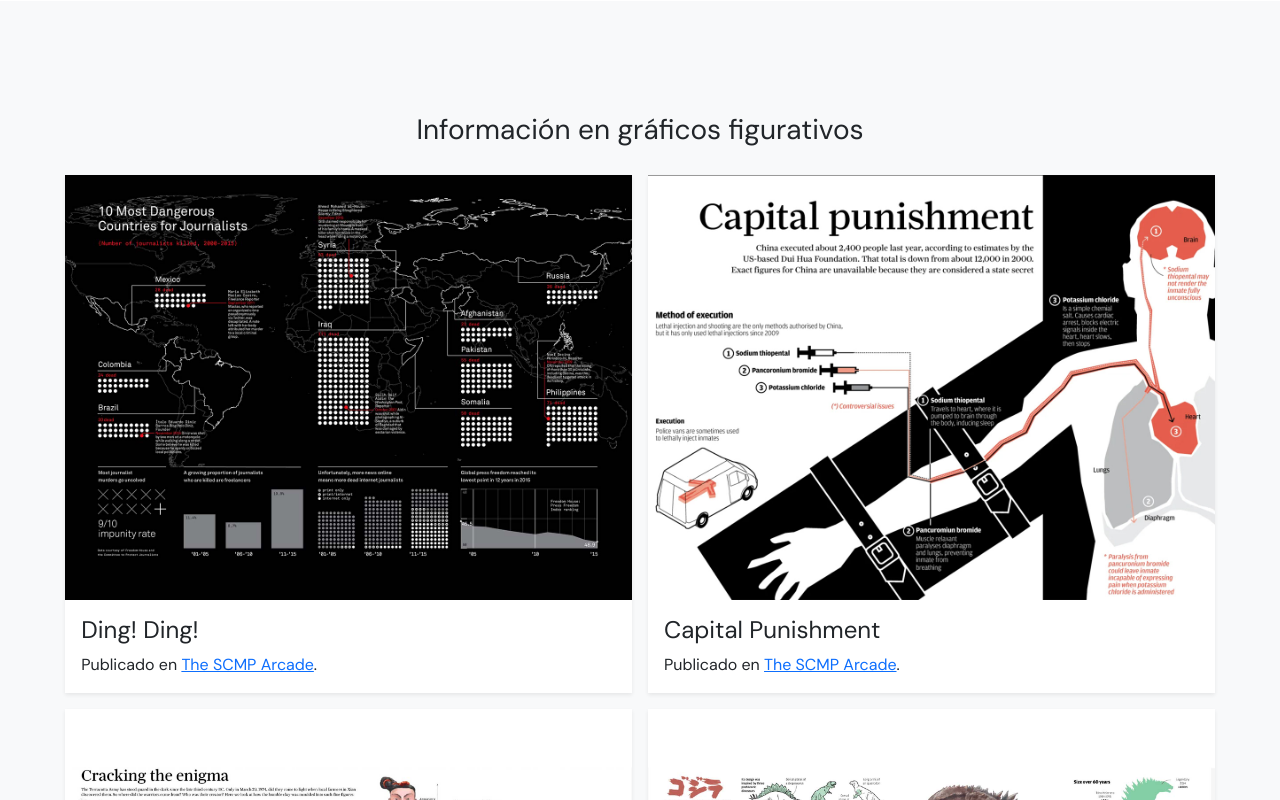
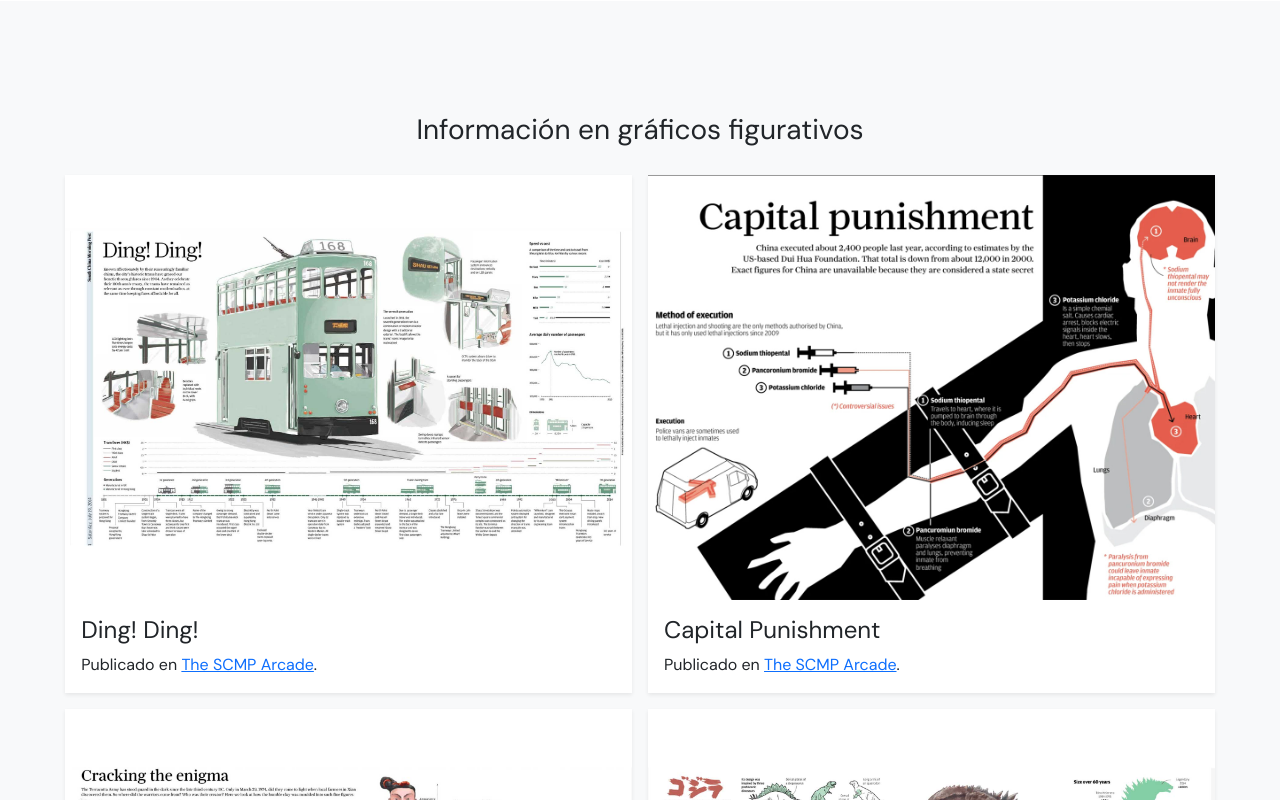
Before and after one commit to josefinaijb/info-digital-03, a plain HTML site: page index.html in a window 1280 px wide. Shown: the part 450-1250 px from the top of the page. Drawn offline with nearby package versions, Linux system fonts and the light colour scheme.

Commit message:
Update index.html

```diff
--- a/index.html
+++ b/index.html
@@ -43,7 +43,7 @@
                         <!--primer gráfico-->
                         <div class="col-sm-6">
                             <div class="card shadow-sm">
-                                <img src="img/img01.jpg" class="card-img-top" alt="describir la imagen" />
+                                <img src="img/img02.jpg" class="card-img-top" alt="describir la imagen" />
                                 <div class="card-body">
                                     <h4 class="card-title">Ding! Ding!</h4>
                                     <p class="card-text">Publicado en <a href="https://multimedia.scmp.com/culture/article/SCMP-printed-graphics-memory/lonelyGraphics/201407A73.html" target="_blank" rel="noopener noreferrer">The SCMP Arcade</a>.</p>
```
